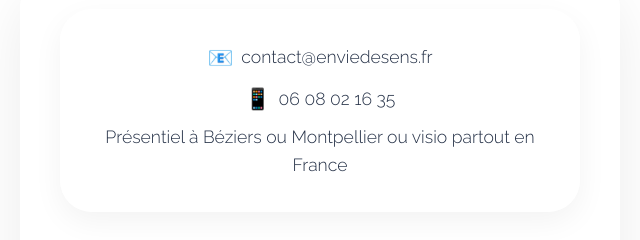
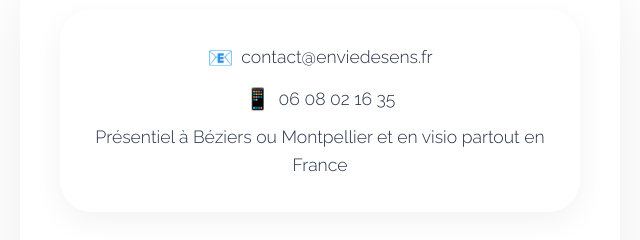
Before and after one commit to lvirard/enviedesens_website, a website: page index.html in a window 1280 px wide. Shown: the part 4421-4661 px from the top of the page, 320-960 px from the left. Drawn offline with Linux system fonts and the light colour scheme.

Commit message:
Update index.html

```diff
--- a/index.html
+++ b/index.html
@@ -253,7 +253,7 @@
           <div class="contact-direct">
             <p><strong>📧</strong> contact@enviedesens.fr</p>
             <p><strong>📱</strong> 06 08 02 16 35</p>
-            <p>Présentiel à Béziers ou Montpellier ou visio partout en France</p>
+            <p>Présentiel à Béziers ou Montpellier et en visio partout en France</p>
           </div>
           <div class="form-group">
             <input type="text" placeholder="Nom" required>
```
